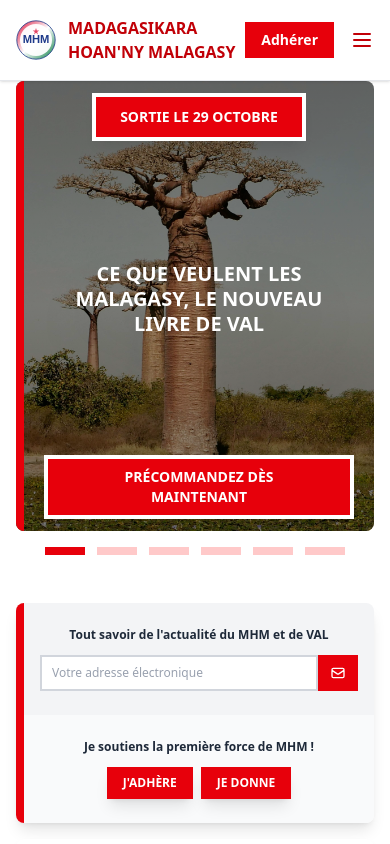
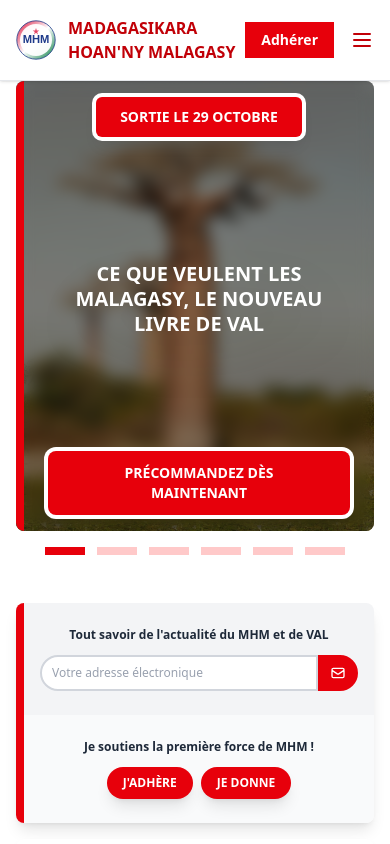
Before and after one commit to AbelMaminiaina/MHM, a React (Vite) app in the folder frontend/: page / in a window 390 px wide. Shown: the top 844 px of the page. Built offline with nearby package versions, Linux system fonts and the light colour scheme; no server answers.

Commit message:
Modernize buttons and cards with rounded corners and fix mobile truncation issues

```diff
--- a/frontend/src/features/home/components/ActualiteSection.tsx
+++ b/frontend/src/features/home/components/ActualiteSection.tsx
@@ -111,7 +111,7 @@
                     {/* Desktop: toujours afficher l'iframe */}
                     <div className="hidden md:block">
                       <iframe
-                        src={item.videoUrl?.replace('watch?v=', 'embed/')}
+                        src={item.videoUrl?.replace('watch?v=', 'embed/').replace('youtube.com', 'youtube-nocookie.com')}
                         title={item.title}
                         frameBorder="0"
                         allow="accelerometer; autoplay; clipboard-write; encrypted-media; gyroscope; picture-in-picture"
@@ -128,7 +128,7 @@
                     <div className="block md:hidden">
                       {playingVideo === item.id ? (
                         <iframe
-                          src={`${item.videoUrl?.replace('watch?v=', 'embed/')}?autoplay=1`}
+                          src={`${item.videoUrl?.replace('watch?v=', 'embed/').replace('youtube.com', 'youtube-nocookie.com')}?autoplay=1`}
                           title={item.title}
                           frameBorder="0"
                           allow="accelerometer; autoplay; clipboard-write; encrypted-media; gyroscope; picture-in-picture"
@@ -206,7 +206,7 @@
 
         {/* View More Button */}
         <div className="text-center mt-8 sm:mt-10 lg:mt-12">
-          <button className="bg-red-800 text-white px-6 sm:px-8 py-2.5 sm:py-3 text-sm sm:text-base font-bold uppercase hover:bg-red-900 hover:shadow-lg transition-all duration-200 rounded-lg">
+          <button className="bg-red-800 text-white px-8 sm:px-10 py-3 sm:py-3.5 text-sm sm:text-base font-bold uppercase hover:bg-red-900 hover:shadow-2xl transition-all duration-300 rounded-full shadow-xl hover:scale-105 transform">
             Voir plus d'actualités
           </button>
         </div>
--- a/frontend/src/features/home/components/CallToActionSection.tsx
+++ b/frontend/src/features/home/components/CallToActionSection.tsx
@@ -42,9 +42,9 @@
             <input
               type="email"
               placeholder="Votre adresse électronique"
-              className="flex-1 px-2.5 sm:px-3 py-2 text-xs bg-white border-2 border-gray-300 text-gray-800 placeholder-gray-400 focus:outline-none focus:ring-2 focus:ring-red-600 focus:border-red-600"
+              className="flex-1 px-2.5 sm:px-3 py-2 text-xs bg-white border-2 border-gray-300 rounded-l-full text-gray-800 placeholder-gray-400 focus:outline-none focus:ring-2 focus:ring-red-600 focus:border-red-600"
             />
-            <button className="bg-red-600 text-white border-2 border-red-600 px-2.5 sm:px-3 hover:bg-red-700 hover:border-red-700 transition-colors">
+            <button className="bg-red-600 text-white border-2 border-red-600 px-2.5 sm:px-3 rounded-r-full hover:bg-red-700 hover:border-red-700 transition-colors">
               <svg className="w-4 h-4 sm:w-5 sm:h-5" fill="none" stroke="currentColor" viewBox="0 0 24 24">
                 <path strokeLinecap="round" strokeLinejoin="round" strokeWidth={2} d="M3 8l7.89 5.26a2 2 0 002.22 0L21 8M5 19h14a2 2 0 002-2V7a2 2 0 00-2-2H5a2 2 0 00-2 2v10a2 2 0 002 2z" />
               </svg>
@@ -84,14 +84,14 @@
           >
             <motion.button
               onClick={() => navigate('/adherer')}
-              className="bg-red-600 text-white px-4 sm:px-5 py-2 text-xs sm:text-sm font-bold uppercase hover:bg-red-700 transition-colors shadow-lg"
+              className="bg-red-600 text-white px-4 sm:px-5 py-2 text-xs sm:text-sm font-bold uppercase hover:bg-red-700 transition-colors shadow-lg rounded-full"
               whileHover={{ scale: 1.05 }}
               whileTap={{ scale: 0.95 }}
             >
               J'adhère
             </motion.button>
             <motion.button
-              className="bg-red-600 text-white px-4 sm:px-5 py-2 text-xs sm:text-sm font-bold uppercase hover:bg-red-700 transition-colors shadow-lg"
+              className="bg-red-600 text-white px-4 sm:px-5 py-2 text-xs sm:text-sm font-bold uppercase hover:bg-red-700 transition-colors shadow-lg rounded-full"
               whileHover={{ scale: 1.05 }}
               whileTap={{ scale: 0.95 }}
             >
--- a/frontend/src/features/home/components/HeroSection.tsx
+++ b/frontend/src/features/home/components/HeroSection.tsx
@@ -132,14 +132,14 @@
         {/* Partie Gauche - Zone Blanche avec Accents Rouge (Superposée) */}
         <motion.div
           key={`content-${currentSlide}`}
-          className="relative z-30 w-full lg:w-[50%] h-[450px] lg:h-[320px] lg:bg-white border-l-8 border-red-600 lg:shadow-2xl flex flex-col px-6 md:px-12 lg:px-16 xl:px-20 pt-4 lg:pt-5 pb-24 lg:pb-20 my-0 lg:my-16"
+          className="relative z-30 w-full lg:w-[50%] h-[450px] lg:h-[320px] lg:bg-white/90 backdrop-blur-sm border-l-8 border-red-600 lg:shadow-2xl lg:rounded-lg flex flex-col px-6 md:px-12 lg:px-16 xl:px-20 pt-4 lg:pt-5 pb-24 lg:pb-20 my-0 lg:my-16"
           initial={{ opacity: 0 }}
           animate={{ opacity: 1 }}
           transition={{ duration: 0.5, ease: appleEase }}
         >
           {/* Badge Rouge - En haut */}
           <div className="w-full mb-6 lg:mb-8 flex justify-center">
-            <div className="inline-block bg-red-600 text-white px-6 py-2.5 text-sm font-bold uppercase shadow-lg ring-2 ring-white ring-offset-2 ring-offset-transparent">
+            <div className="inline-block bg-red-600 text-white px-6 py-2.5 text-sm font-bold uppercase shadow-lg rounded-md ring-2 ring-white ring-offset-2 ring-offset-transparent">
               {slide.badge}
             </div>
           </div>
@@ -153,7 +153,7 @@
 
           {/* Bouton CTA - En bas fixe */}
           <div className="absolute bottom-4 lg:bottom-5 left-0 right-0 flex justify-center px-6">
-            <button className="bg-red-600 text-white px-8 md:px-10 py-2 md:py-2.5 text-sm md:text-base lg:text-lg font-bold uppercase shadow-xl cursor-pointer hover:bg-red-700 transition-all duration-300 ease-in-out transform hover:scale-105 ring-2 ring-white ring-offset-2 ring-offset-transparent">
+            <button className="bg-red-600 text-white px-8 md:px-10 py-3 md:py-3.5 text-sm md:text-base lg:text-lg font-bold uppercase shadow-xl rounded-lg cursor-pointer hover:bg-red-700 hover:shadow-2xl transition-all duration-300 ease-in-out transform hover:scale-105 ring-2 ring-white ring-offset-2 ring-offset-transparent">
               {slide.ctaText}
             </button>
           </div>
--- a/frontend/src/features/home/components/MapSection.tsx
+++ b/frontend/src/features/home/components/MapSection.tsx
@@ -65,7 +65,7 @@
             </div>
 
             {/* CTA Button */}
-            <button className="w-full bg-gradient-to-r from-orange-600 to-orange-800 text-white py-3 sm:py-4 px-4 sm:px-6 rounded-xl text-sm sm:text-base font-bold uppercase hover:from-orange-700 hover:to-orange-900 transition-all duration-300 shadow-lg hover:shadow-2xl hover:scale-105 active:scale-95">
+            <button className="w-full bg-gradient-to-r from-orange-600 to-orange-800 text-white py-3 sm:py-4 px-4 sm:px-6 rounded-full text-sm sm:text-base font-bold uppercase hover:from-orange-700 hover:to-orange-900 transition-all duration-300 shadow-xl hover:shadow-2xl hover:scale-105 active:scale-95">
               Trouver ma fédération →
             </button>
           </motion.div>
@@ -152,7 +152,7 @@
             ))}
 
             {/* CTA Button */}
-            <button className="w-full bg-gradient-to-r from-red-700 to-red-900 text-white py-3 sm:py-4 px-4 sm:px-6 rounded-xl text-sm sm:text-base font-bold uppercase hover:from-red-800 hover:to-red-950 transition-all duration-300 shadow-lg hover:shadow-2xl hover:scale-105 active:scale-95 inline-flex items-center justify-center gap-2">
+            <button className="w-full bg-gradient-to-r from-red-700 to-red-900 text-white py-3 sm:py-4 px-4 sm:px-6 rounded-full text-sm sm:text-base font-bold uppercase hover:from-red-800 hover:to-red-950 transition-all duration-300 shadow-xl hover:shadow-2xl hover:scale-105 active:scale-95 inline-flex items-center justify-center gap-2">
               Toutes nos initiatives
               <svg className="w-4 h-4 sm:w-5 sm:h-5" fill="none" stroke="currentColor" viewBox="0 0 24 24">
                 <path strokeLinecap="round" strokeLinejoin="round" strokeWidth={2} d="M9 5l7 7-7 7" />
```
Also changed, not shown: frontend/src/features/home/components/AgendaSection.tsx (+10 -7 lines).
